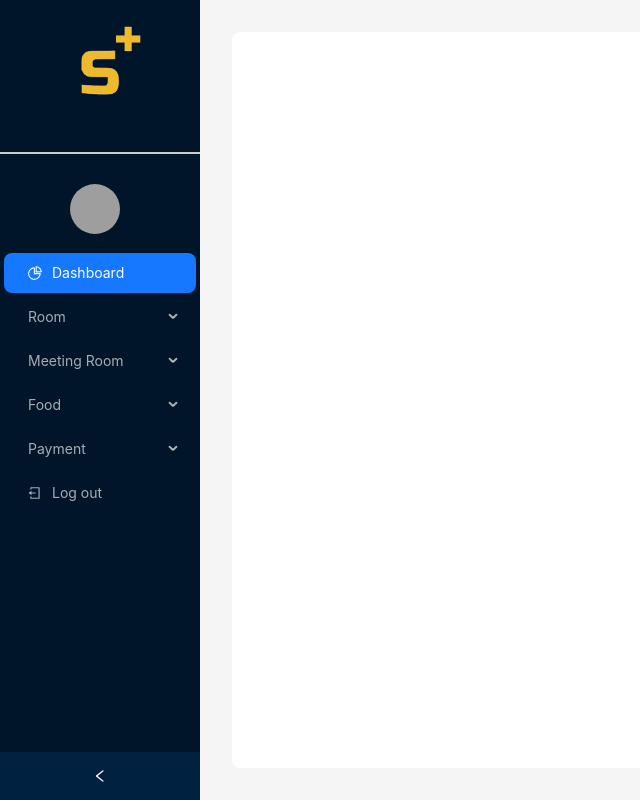
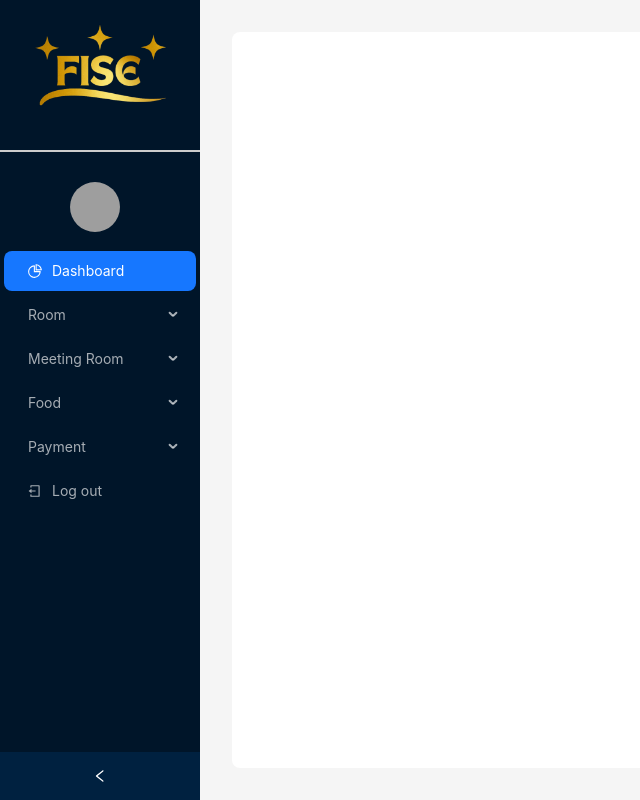
Before and after one commit to tyliw/project-sa67, a React (Vite) app in the folder frontend/: page /login in a window 1280 px wide. Shown: the whole page, without its empty margins (0-640 px from the left). Built offline with nearby package versions, Linux system fonts and the light colour scheme; grey boxes are pictures that could not be loaded.

Commit message:
edit logo

```diff
--- a/frontend/src/app.tsx
+++ b/frontend/src/app.tsx
@@ -93,7 +93,7 @@
       <Layout style={{ minHeight: '100vh' }}>
         <Sider collapsible collapsed={collapsed} onCollapse={(value) => setCollapsed(value)}>
           <div className="logo" style={{ display: "flex", alignItems: "center", justifyContent: "center" }}>
-            <img src={logo} alt="Logo" style={{ width: "80%", margin: "10px" }} />
+            <img src={logo} alt="Logo" style={{ width: "120%", margin: "5px"}} />
           </div>
           <hr />
           <div
```
Also changed, not shown: frontend/src/assets/hotel_logo.png, 1 other file (tests, documents, lock files or other folders).
